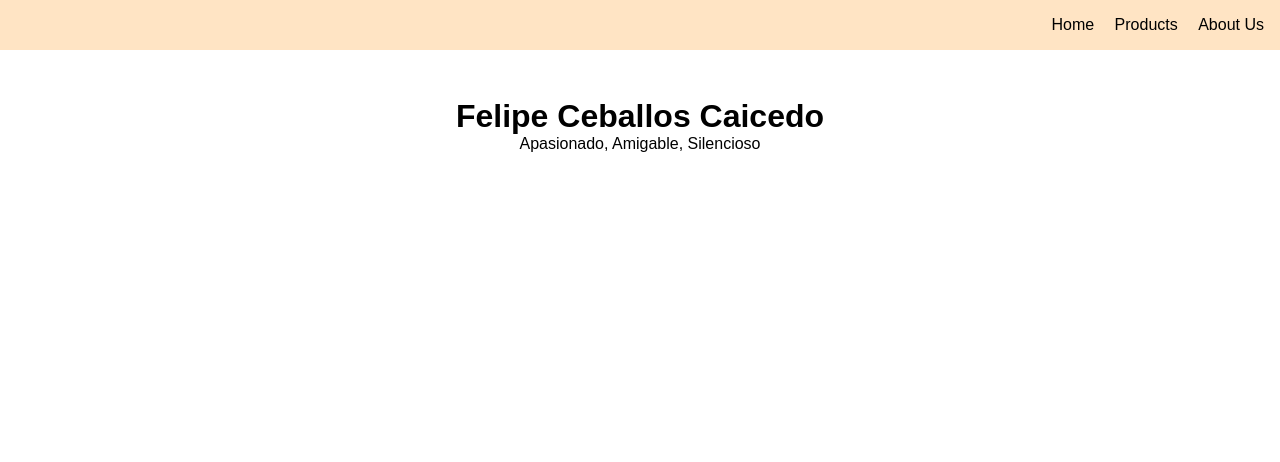
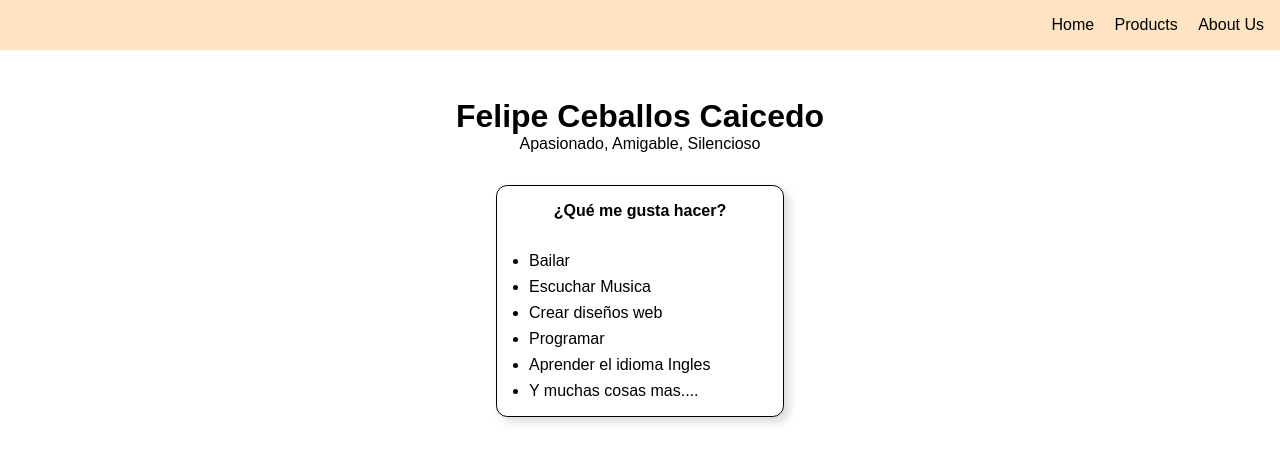
Before and after one commit to Felipeceballos12/Git-Github, a plain HTML site: page index.html in a window 1280 px wide. Drawn offline with Linux system fonts and the light colour scheme.

Commit message:
Se agrego el contenido adicional al main

```diff
--- a/css/index.css
+++ b/css/index.css
@@ -40,3 +40,31 @@ header {
   color: crimson;
   transition: 0.2s;
 }
+
+article {
+  max-width: 18rem;
+  margin: 2rem auto 0;
+  padding: 1rem;
+
+  border: 1px solid #000;
+  border-radius: 0.7rem;
+  box-shadow: 5px 5px 10px rgba(0, 0, 0, 0.15);
+}
+
+h6 {
+  margin-bottom: 2rem;
+  font-size: 1rem;
+}
+
+.list-info {
+  text-align: left;
+  padding-left: 1rem;
+}
+
+.list-info li {
+  margin-bottom: 0.5rem;
+}
+
+.list-info li:last-child {
+  margin-bottom: 0;
+}
--- a/index.html
+++ b/index.html
@@ -27,6 +27,17 @@
     <main class="main-container">
         <h1>Felipe Ceballos Caicedo</h1>
         <p>Apasionado, Amigable, Silencioso</p>
+        <article>
+            <h6>¿Qué me gusta hacer?</h6>
+            <ul class="list-info">
+                <li>Bailar</li>
+                <li>Escuchar Musica</li>
+                <li>Crear diseños web</li>
+                <li>Programar</li>
+                <li>Aprender el idioma Ingles</li>
+                <li>Y muchas cosas mas....</li>
+            </ul>
+        </article>
     </main>
 </body>
 </html>
```
